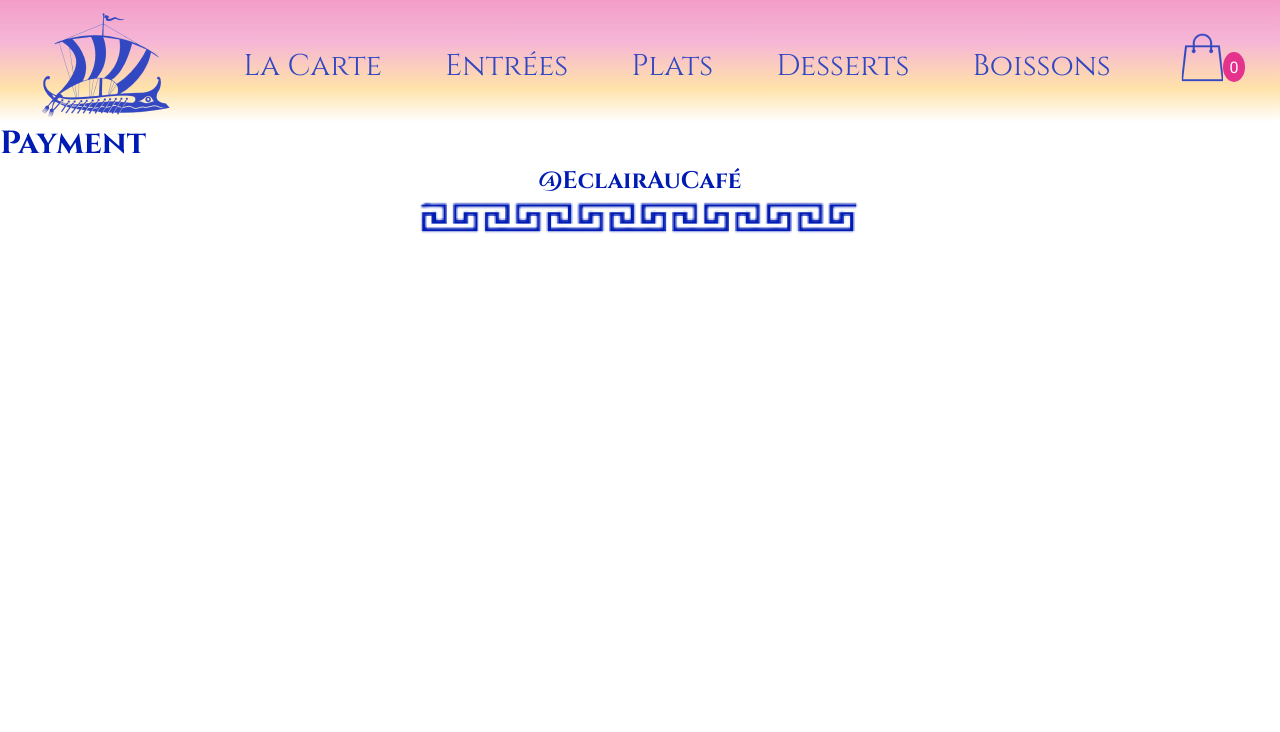
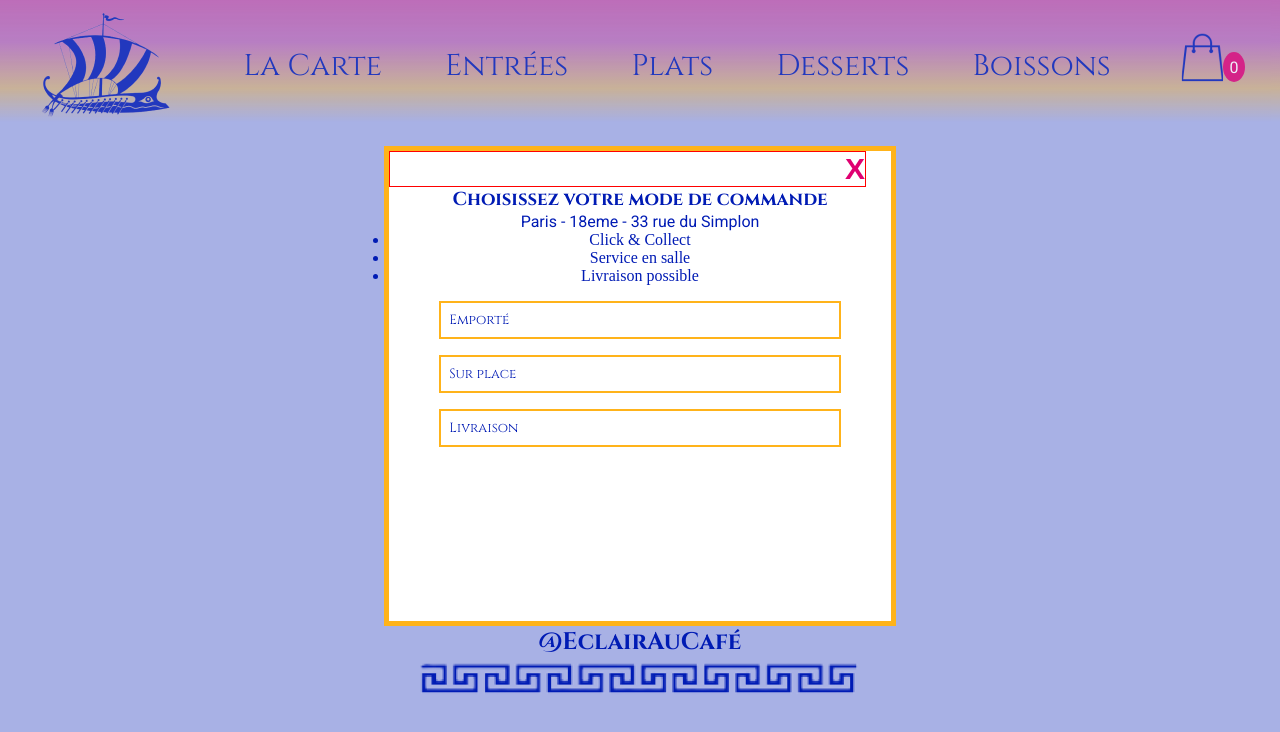
Before and after one commit to Chlopes92/OdysseeCulinaire, a React (Create React App) app: page /payment in a window 1280 px wide. Shown: the top 732 px of the page. Built offline with nearby package versions, Linux system fonts and the light colour scheme.

Commit message:
add modal

```diff
--- a/src/AppRouter.tsx
+++ b/src/AppRouter.tsx
@@ -1,6 +1,7 @@
 import App from "App"
 import CartPage from "pages/CartPage"
 import ErrorPage from "pages/ErrorPage"
+import FormPage from "pages/FormPage"
 import HomePage from "pages/HomePage"
 import OrderPage from "pages/OrderPage"
 import PaymentPage from "pages/PaymentPage"
@@ -41,6 +42,10 @@ const AppRouter = () => {
                     element: <PaymentPage />,
                 },
                 {
+                    path: "/form",
+                    element: <FormPage />,
+                },
+                {
                     path: "/order",
                     element: <OrderPage />,
                 }
--- a/src/components/Button/Button.tsx
+++ b/src/components/Button/Button.tsx
@@ -2,6 +2,7 @@ import style from './Button.module.css';
 
 interface ButtonProps  {
     title: string;
+    onclick? : () => void;
 }
 
 const Button = (props: ButtonProps) => {
--- /dev/null
+++ b/src/components/Modal/Modal.module.css
@@ -0,0 +1,55 @@
+.overlay{
+    background-color : var(--blue);
+    opacity: 34%;
+    width:100vw;
+    height:100vh;
+    position: fixed;
+    top:0;
+    bottom:0;
+    right:0;
+    left:0;
+    z-index:-1;
+}
+.modalContent{
+    width: 40vw;
+    height: 60vh;
+    border: var(--gold) solid 5px;
+    text-align: center;
+    display: block;
+    margin: auto;
+    background-color: white;
+    z-index:99;
+}
+.modalContent  {
+    margin-top: 3vh;
+    display: flex;
+    flex-direction: column;
+}
+
+.modalContent .link button {
+    border : var(--gold) solid 2px;
+    width: 80%;
+    margin-top: 2vh;
+    padding:1vh;
+    text-align: left;
+    font-family: cinzel;
+    background-color: white;
+    color: var(--blue);
+
+}
+
+.modalContent .btnClose{
+color: var(--pink);
+background-color: white;
+font-size: 30px;
+font-weight: bold;
+display:block;
+width: 95%;
+text-align: end;
+border: red solid 1px;
+}
+
+
+.list li{
+    list-style:disc;
+}
--- /dev/null
+++ b/src/components/Modal/Modal.tsx
@@ -0,0 +1,43 @@
+import { useState } from 'react';
+import style from './Modal.module.css';
+import { NavLink } from 'react-router-dom';
+
+
+const Modal = () => {
+    const [modal, setModal] = useState(true);
+
+    const toggleModal = () => {
+        setModal(!modal);
+    }
+
+return (
+    <div>
+       {modal &&
+        (<section>
+        <div  className={style.overlay}></div>
+        <div className={style.modalContent}>
+        <button className={style.btnClose} onClick={toggleModal}>X</button>
+            <h3>Choisissez votre mode de commande</h3>
+            <p>Paris - 18eme - 33 rue du Simplon</p>
+            <ul className={style.list}>
+                <li>Click & Collect</li>
+                <li>Service en salle</li>
+                <li>Livraison possible</li>
+            </ul>
+
+
+
+            <div className={style.link}>
+                <button>Emporté</button>
+                <button>Sur place</button>
+                <button><NavLink to='/form'>Livraison</NavLink></button>
+            </div>
+        </div>
+        </section>)
+       }
+</div>
+)}
+
+
+
+export default Modal;
--- a/src/pages/CartPage.tsx
+++ b/src/pages/CartPage.tsx
@@ -2,30 +2,40 @@ import ProductCard from "components/ProductCard/ProductCard";
 import { useCartContext } from "contexts/Cart.context";
 import style from "./CartPage.module.css";
 import Button from "components/Button/Button";
-import { Link, NavLink } from "react-router-dom";
+import { NavLink } from "react-router-dom";
+import Modal from "components/Modal/Modal";
+import { useState } from "react";
 
 const CartPage = () => {
-    const {getTotalPrice, resetCart} = useCartContext();
+    const { getTotalPrice, resetCart } = useCartContext();
     const totalPrice = getTotalPrice();
     const reset = () => resetCart();
-    return(
+
+
+
+
+
+    return (
         <main className={style.cartPage}>
             <h1 className={style.title}>L'Odyssée Culinaire</h1>
 
             <div className={style.flex}>
-            <p>Panier</p>
-            <button onClick={reset} >Vider le panier</button>
+                <p>Panier</p>
+                <button onClick={reset} >Vider le panier</button>
             </div>
+
             {/* Condition pour afficher votre panier est vide */}
-            {totalPrice == 0 ? <p  className={style.emptyCart}>Votre panier est vide !</p> : <div>
-                <ProductCard /> <p className={style.total}>Total: {totalPrice}€ </p>
-                </div>
+            {totalPrice == 0
+                ? <p className={style.emptyCart}>Votre panier est vide !</p>
+                : <div><ProductCard /> <p className={style.total}>Total: {totalPrice}€ </p></div>
+            }
+
+            <NavLink to="/payment">
+                <Button title="Payer la commande"/>
+
+            </NavLink>
 
 
- }
-
-
-<NavLink to="/order"> <Button title="Payer la commande"/></NavLink>
         </main>
     )
 }
--- /dev/null
+++ b/src/pages/FormPage.tsx
@@ -0,0 +1,6 @@
+const FormPage = () => {
+    return (
+        <h1>Form payment</h1>
+    )
+}
+export default FormPage;
--- a/src/pages/PaymentPage.tsx
+++ b/src/pages/PaymentPage.tsx
@@ -1,8 +1,21 @@
-const PaymentPage = () =>{
+import Modal from "components/Modal/Modal";
+import { useState } from "react";
+
+const PaymentPage = () => {
+
+    const [isOpen, setModal] = useState(true);
+    const toggleModal = () => {
+        setModal(!isOpen);
+    }
+
     return (
         <main>
-            <h1>Payment</h1>
+            {isOpen && <Modal />
+
+            }
+
         </main>
+
     );
 }
 
```
